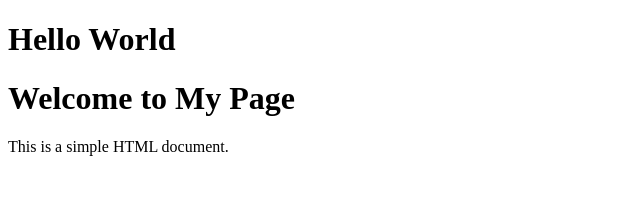
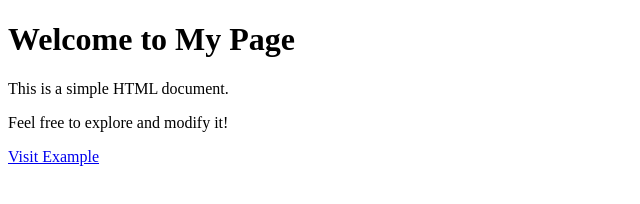
Before and after one commit to aditya-repo/github-merge-testing, a plain HTML site: page index.html in a window 1280 px wide. Shown: the whole page, without its empty margins (0-640 px from the left). Drawn offline with Linux system fonts and the light colour scheme.

Commit message:
aditya third commit

```diff
--- a/index.html
+++ b/index.html
@@ -6,18 +6,11 @@
     <title>Document</title>
   </head>
   <body>
-    <script>
-      console.log("Hello, World!");
-    </script>
-
-    <div class="container">
-      <div class="box">
-        <div class="box-content">
-          <h1>Hello World</h1>
-          <h1>Welcome to My Page</h1>
-          <p>This is a simple HTML document.</p>
-        </div>
-      </div>
+    <div>
+      <h1>Welcome to My Page</h1>
+      <p>This is a simple HTML document.</p>
+      <p>Feel free to explore and modify it!</p>
+      <a href="https://www.example.com">Visit Example</a>
     </div>
   </body>
 </html>
```
